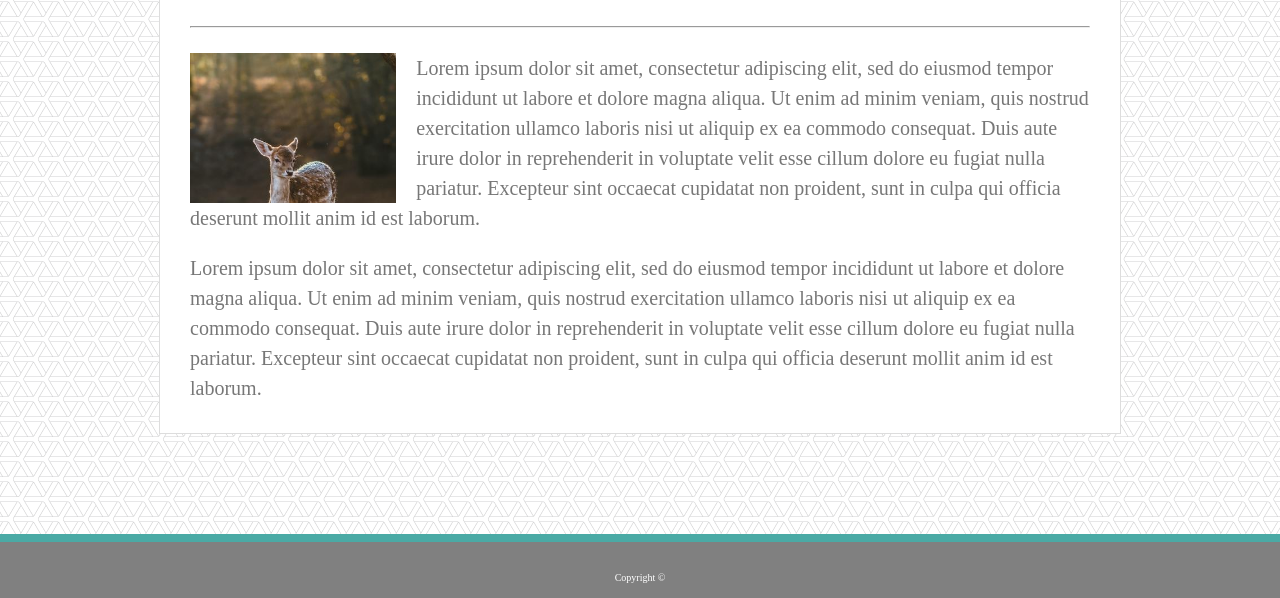
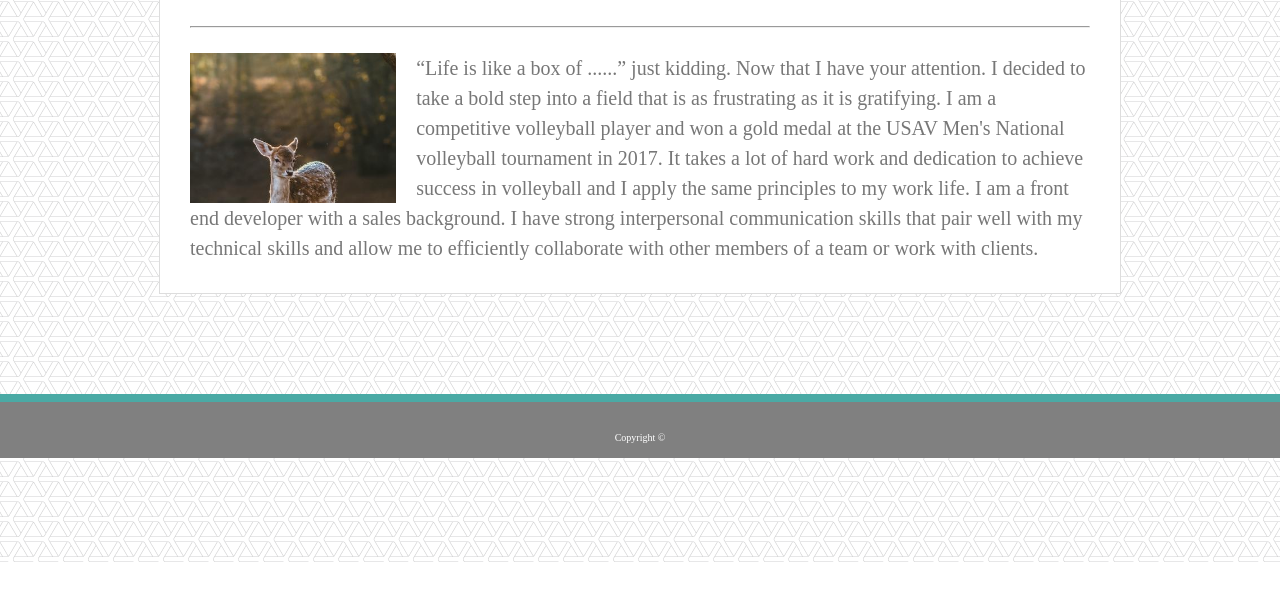
Before and after one commit to erkartali/Basic-Portfolio, a plain HTML site: page index.html in a window 1280 px wide. Shown: the part 238-836 px from the top of the page. After the commit the page ends 800 px from the top, so only its background shows below. Drawn offline with Linux system fonts and the light colour scheme.

Commit message:
updated about me text on the index page

```diff
--- a/index.html
+++ b/index.html
@@ -37,9 +37,7 @@
             <h2>About Me</h2>
             <hr>
             <img src="/assets/images/deer.jpg" alt="deer">
-            <p>Lorem ipsum dolor sit amet, consectetur adipiscing elit, sed do eiusmod tempor incididunt ut labore et dolore magna aliqua. Ut enim ad minim veniam, quis nostrud exercitation ullamco laboris nisi ut aliquip ex ea commodo consequat. Duis aute irure dolor in reprehenderit in voluptate velit esse cillum dolore eu fugiat nulla pariatur. Excepteur sint occaecat cupidatat non proident, sunt in culpa qui officia deserunt mollit anim id est laborum.</p>
-
-            <p>Lorem ipsum dolor sit amet, consectetur adipiscing elit, sed do eiusmod tempor incididunt ut labore et dolore magna aliqua. Ut enim ad minim veniam, quis nostrud exercitation ullamco laboris nisi ut aliquip ex ea commodo consequat. Duis aute irure dolor in reprehenderit in voluptate velit esse cillum dolore eu fugiat nulla pariatur. Excepteur sint occaecat cupidatat non proident, sunt in culpa qui officia deserunt mollit anim id est laborum.</p>
+            <p>“Life is like a box of ......” just kidding. Now that I have your attention. I decided to take a bold step into a field that is as frustrating as it is gratifying. I am a competitive volleyball player and won a gold medal at the USAV Men's National volleyball tournament in 2017. It takes a lot of hard work and dedication to achieve success in volleyball and I apply the same principles to my work life. I am a front end developer with a sales background. I have strong interpersonal communication skills that pair well with my technical skills and allow me to efficiently collaborate with other members of a team or work with clients.</p>
         </div>
     </div>
 
```
Also changed, not shown: 1 other file.
